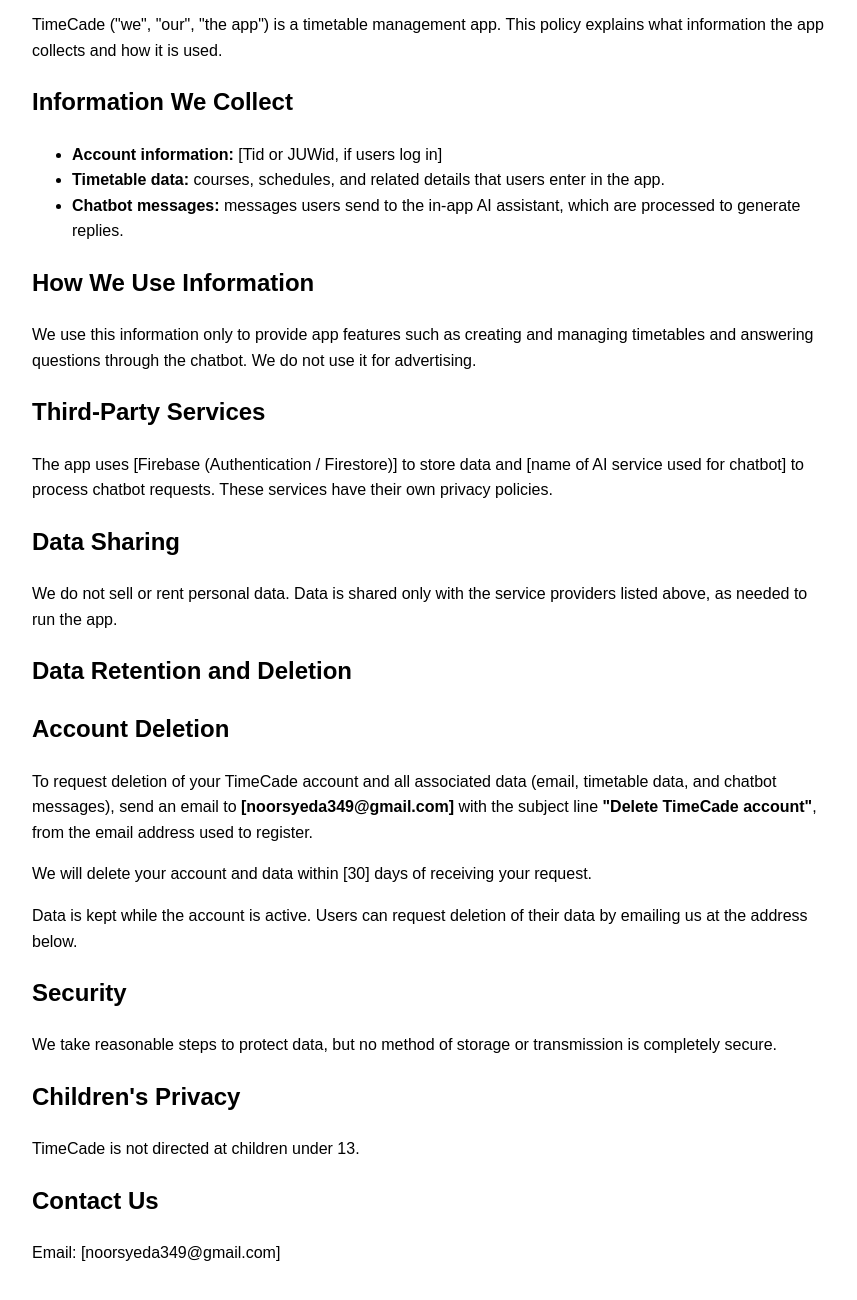
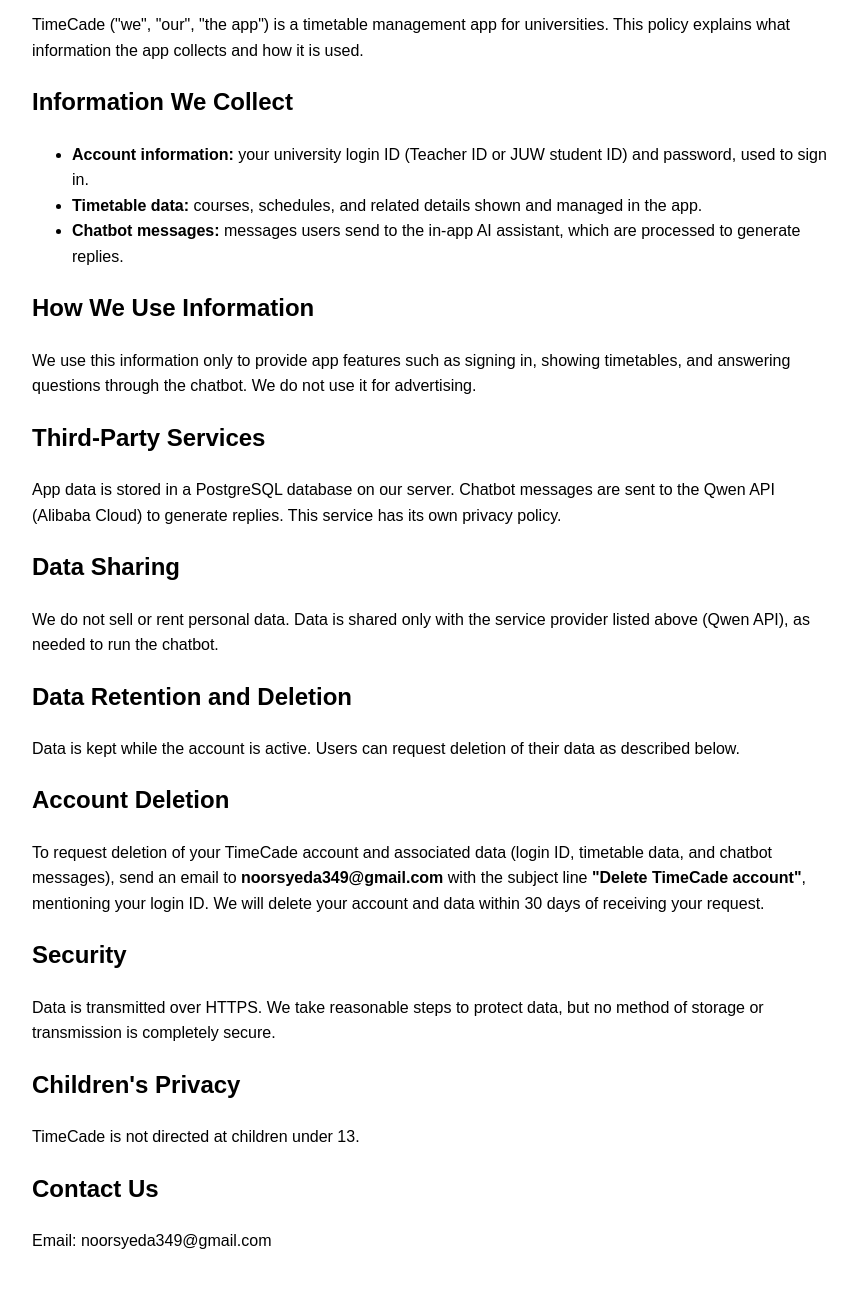
Before and after one commit to syedarakhshan/timecade-privacy, a plain HTML site: page index.html in a window 1280 px wide. Shown: the part 142-1442 px from the top of the page, without its empty margins (208-1065 px from the left). Drawn offline with Linux system fonts and the light colour scheme.

Commit message:
Update index.html

```diff
--- a/index.html
+++ b/index.html
@@ -9,37 +9,37 @@
   <h1>Privacy Policy for TimeCade</h1>
   <p>Last updated: November 16, 2026</p>
 
-  <p>TimeCade ("we", "our", "the app") is a timetable management app. This policy explains what information the app collects and how it is used.</p>
+  <p>TimeCade ("we", "our", "the app") is a timetable management app for universities. This policy explains what information the app collects and how it is used.</p>
 
   <h2>Information We Collect</h2>
   <ul>
-    <li><strong>Account information:</strong> [Tid or JUWid, if users log in]</li>
-    <li><strong>Timetable data:</strong> courses, schedules, and related details that users enter in the app.</li>
+    <li><strong>Account information:</strong> your university login ID (Teacher ID or JUW student ID) and password, used to sign in.</li>
+    <li><strong>Timetable data:</strong> courses, schedules, and related details shown and managed in the app.</li>
     <li><strong>Chatbot messages:</strong> messages users send to the in-app AI assistant, which are processed to generate replies.</li>
   </ul>
 
   <h2>How We Use Information</h2>
-  <p>We use this information only to provide app features such as creating and managing timetables and answering questions through the chatbot. We do not use it for advertising.</p>
+  <p>We use this information only to provide app features such as signing in, showing timetables, and answering questions through the chatbot. We do not use it for advertising.</p>
 
   <h2>Third-Party Services</h2>
-  <p>The app uses [Firebase (Authentication / Firestore)] to store data and [name of AI service used for chatbot] to process chatbot requests. These services have their own privacy policies.</p>
+  <p>App data is stored in a PostgreSQL database on our server. Chatbot messages are sent to the Qwen API (Alibaba Cloud) to generate replies. This service has its own privacy policy.</p>
 
   <h2>Data Sharing</h2>
-  <p>We do not sell or rent personal data. Data is shared only with the service providers listed above, as needed to run the app.</p>
+  <p>We do not sell or rent personal data. Data is shared only with the service provider listed above (Qwen API), as needed to run the chatbot.</p>
 
   <h2>Data Retention and Deletion</h2>
+  <p>Data is kept while the account is active. Users can request deletion of their data as described below.</p>
+
   <h2 id="delete-account">Account Deletion</h2>
-<p>To request deletion of your TimeCade account and all associated data (email, timetable data, and chatbot messages), send an email to <strong>[noorsyeda349@gmail.com]</strong> with the subject line <strong>"Delete TimeCade account"</strong>, from the email address used to register.</p>
-<p>We will delete your account and data within [30] days of receiving your request.</p>
-  <p>Data is kept while the account is active. Users can request deletion of their data by emailing us at the address below.</p>
+  <p>To request deletion of your TimeCade account and associated data (login ID, timetable data, and chatbot messages), send an email to <strong>noorsyeda349@gmail.com</strong> with the subject line <strong>"Delete TimeCade account"</strong>, mentioning your login ID. We will delete your account and data within 30 days of receiving your request.</p>
 
   <h2>Security</h2>
-  <p>We take reasonable steps to protect data, but no method of storage or transmission is completely secure.</p>
+  <p>Data is transmitted over HTTPS. We take reasonable steps to protect data, but no method of storage or transmission is completely secure.</p>
 
   <h2>Children's Privacy</h2>
   <p>TimeCade is not directed at children under 13.</p>
 
   <h2>Contact Us</h2>
-  <p>Email: [noorsyeda349@gmail.com]</p>
+  <p>Email: noorsyeda349@gmail.com</p>
 </body>
 </html>
```
